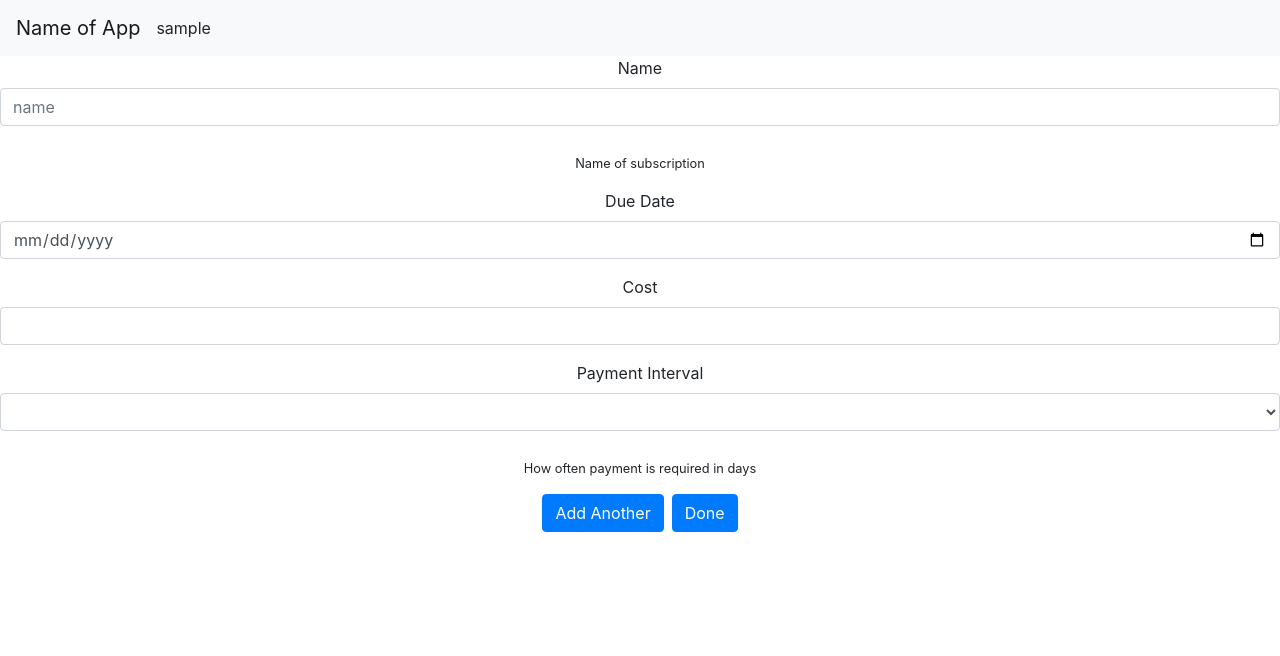
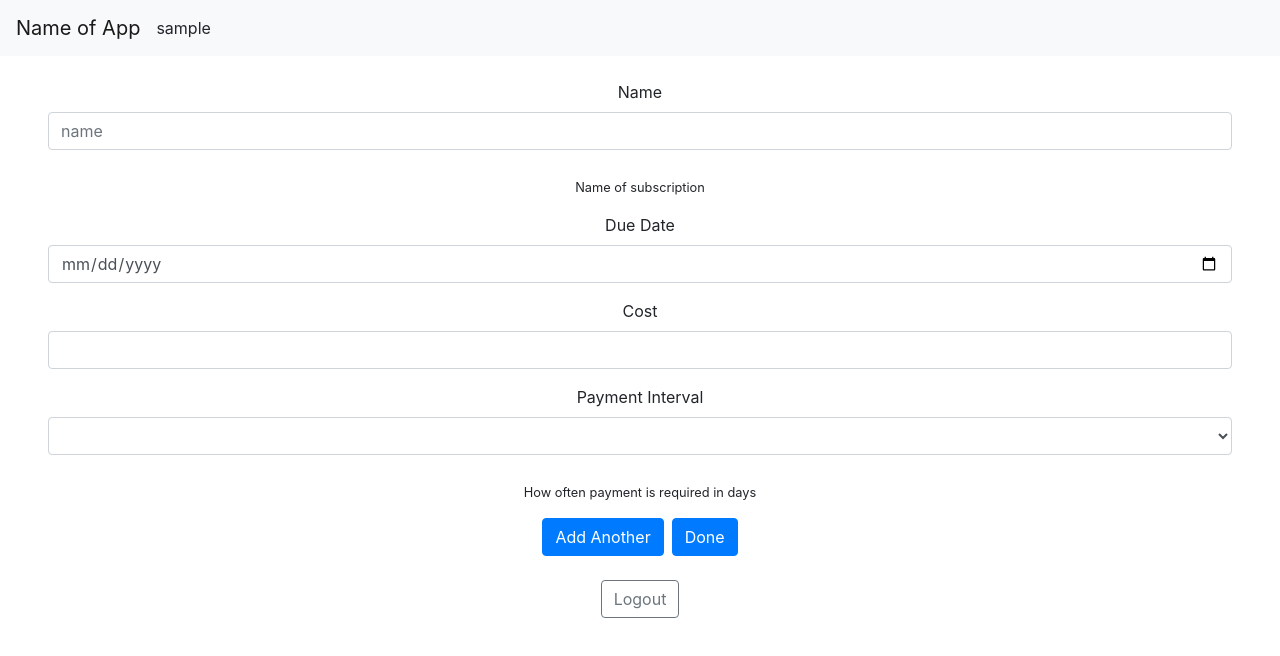
Before and after one commit to ngraton/subscription-frontend-mirror, a React (Create React App) app: page /addsubscription in a window 1280 px wide. Shown: the top 656 px of the page. Built offline with nearby package versions, Linux system fonts and the light colour scheme; no server answers; sample sign-in values are in the browser's storage.

Commit message:
added logout on form page

```diff
--- a/src/App.js
+++ b/src/App.js
@@ -24,7 +24,7 @@ function App() {
           props => <LoginPage {...props} setUsername={setUsername} />
         }/>
         <Route exact path="/addsubscription" render={
-          props => <SubscriptionForm {...props} username={username} />
+          props => <SubscriptionForm {...props} setUsername={setUsername} username={username} />
         }/>
       </Switch>
     </Router>
--- a/src/forms/SubscriptionForm.js
+++ b/src/forms/SubscriptionForm.js
@@ -11,7 +11,8 @@ class Subscription extends Component {
     interval:'',
     payment: 0,
     user: null,
-    userDone: false
+    userDone: false,
+    loggedin: true
   }
 
   componentDidMount() {
@@ -64,12 +65,18 @@ class Subscription extends Component {
     }
   }
 
+  handleLogout(e) {
+    localStorage.removeItem('username')
+    this.props.setUsername('')
+    this.setState({loggedin: false})
+  }
+
   render () {
-    console.log(this.state)
     return (
       <div align='center'>
         {this.state.userDone && <Redirect to="/" />}
-         <Form id="subscription_form" onChange={this.onChange}>
+        {this.state.loggedin === false && <Redirect to='/login'/>}
+         <Form id="subscription_form" onChange={this.onChange} className="px-5 py-4">
           <Form.Group controlId="name">
             <Form.Label>Name</Form.Label>
             <Form.Control required type="text" placeholder="name"/>
@@ -98,6 +105,7 @@ class Subscription extends Component {
           <Button onClick={this.onClickAddAnother} type="submit">Add Another</Button>
           <Button onClick={this.onClickDone} type="submit" className="ml-2">Done</Button>
         </Form>
+        <Button onClick={(e)=>this.handleLogout(e)} variant="outline-secondary">Logout</Button>
       </div>
     )
   }
```
